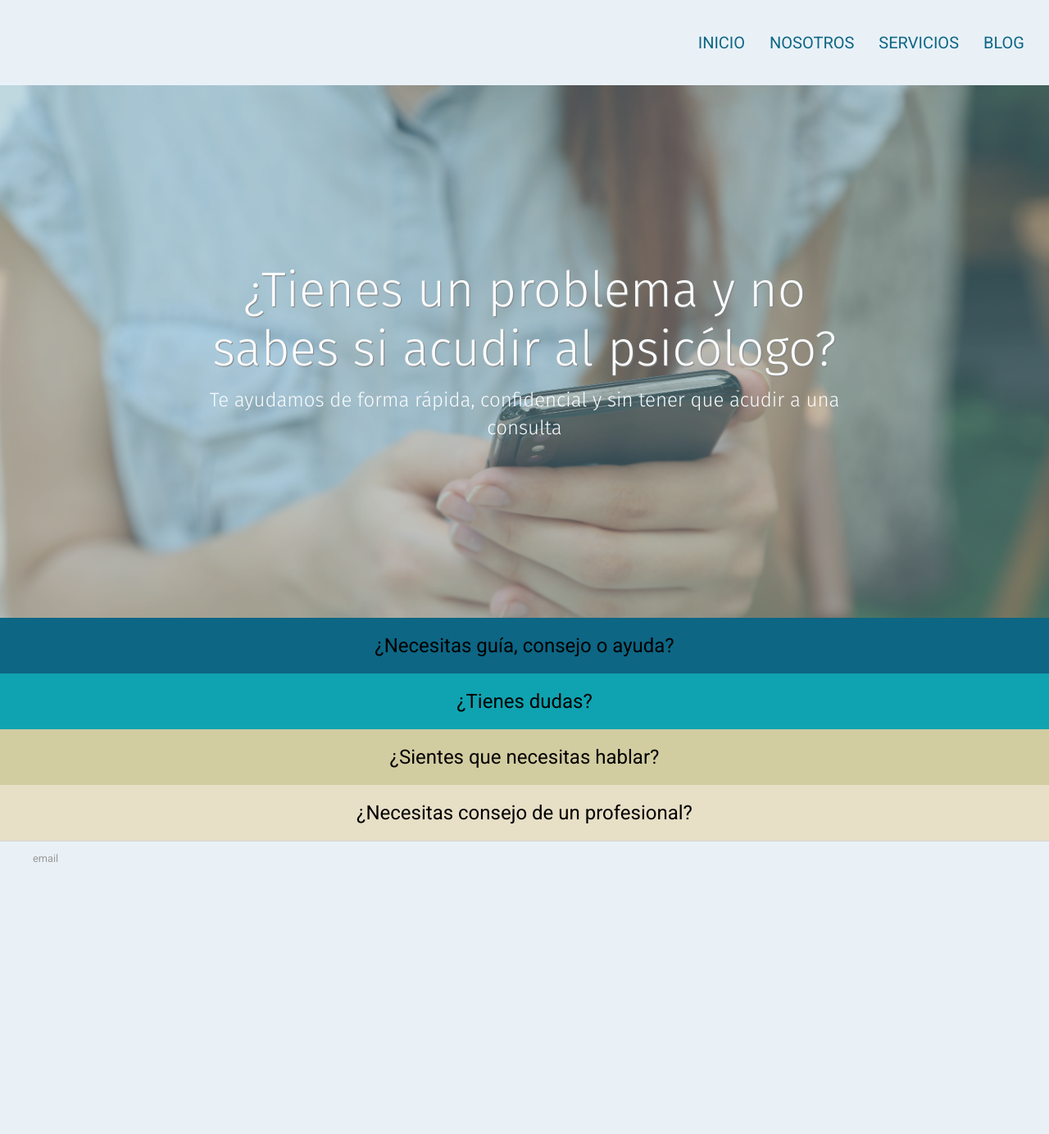
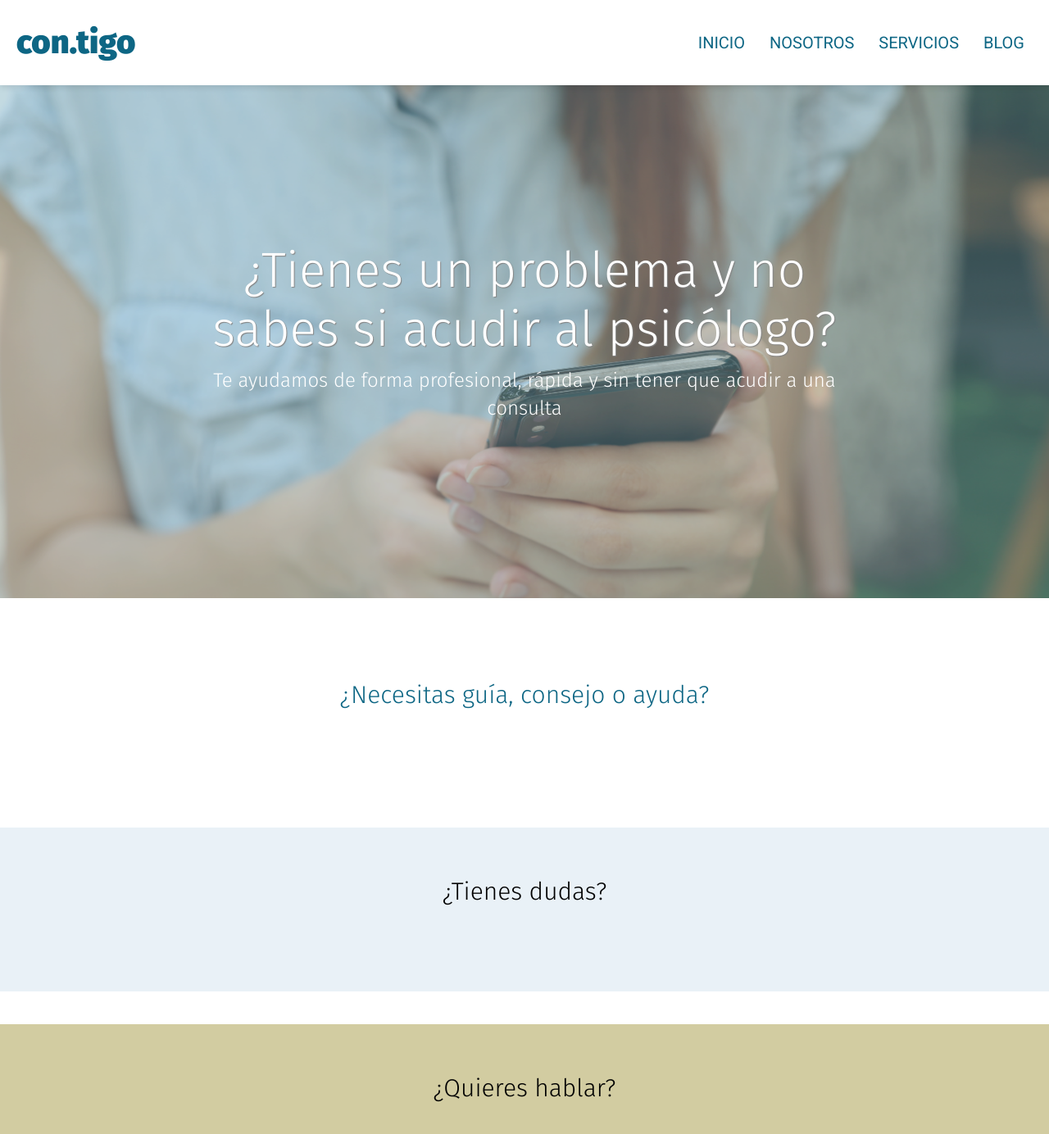
Before and after one commit to sukabal/sukabal.github.io, a Jekyll site: the page built from index.html, in a window 1280 px wide and 1400 px high. Shown: the top 1384 px of the window at 82% size. Built offline with Jekyll 4.4.1, drawn with Linux system fonts in a browser that asks for light colours; some of the changed text lies outside the part shown.

Commit message:
style: improvements in scss

```diff
--- a/_layouts/default.html
+++ b/_layouts/default.html
@@ -9,25 +9,26 @@
 </head>
 
 <body>
-  <nav>
+  <header class="header">
+    <span class="logo">con.tigo</span>
     <ul class="navbar">
       <li class="navbar__item"><a class="navbar__item-link" href="/">Inicio</a></li>
       <li class="navbar__item"><a class="navbar__item-link" href="/nosotros">Nosotros</a></li>
       <li class="navbar__item"><a class="navbar__item-link" href="/servicios">Servicios</a></li>
       <li class="navbar__item"><a class="navbar__item-link" href="/blog">Blog</a></li>
     </ul>
-  </nav>
+  </header>
 
   <div class="container">
 
     {{ content }}
 
-  </div><!-- /.container -->
-  <footer>
+  </div>
+  <!-- <footer>
     <ul>
       <li><a href="mailto:xxx@gmail.com">email</a></li>
     </ul>
-  </footer>
+  </footer> -->
 </body>
 
 </html>
--- a/css/main.scss
+++ b/css/main.scss
@@ -1,6 +1,6 @@
 ---
 ---
-@import url('https://fonts.googleapis.com/css?family=Fira+Sans:300,700|Roboto');
+@import url('https://fonts.googleapis.com/css?family=Fira+Sans:100,300,700,900|Roboto');
 
 /* Fonts */
 $font-family-base: 'Roboto', sans-serif;
@@ -17,22 +17,38 @@
 $grey-light-color: #E9F1F7;
 
 /* Utilities */
+// Background color
 .bg-primary { background-color: $primary-color; }
 .bg-secondary { background-color: $secondary-color; }
 .bg-accent { background-color: $accent-color; }
 .bg-accent-light { background-color: $accent-light-color; }
 .bg-grey { background-color: $grey-color; }
-.bg-light-rey { background-color: $grey-light-color; }
+.bg-light-grey { background-color: $grey-light-color; }
+.bg-white { background-color: $white-color; }
+
+// Color
+.color-primary { color: $primary-color; }
+.color-secondary { color: $secondary-color; }
+.color-accent { color: $accent-color; }
+.color-accent-light { color: $accent-light-color; }
+.color-grey { color: $grey-color; }
+.color-light-rey { color: $grey-light-color; }
+.color-white { color: $white-color; }
+
+
+$header-size: 20px;
+
 
 /* General */
 body {
   margin: 0;
   font-family: $font-family-base;
-  background-color: $grey-light-color;
+  background-color: $white-color;
 }
 
 .container {
   margin: 0;
+  padding-top: 80px;
 }
 
 .textContainer {
@@ -75,14 +91,19 @@
 
 /* */
 .band {
+  min-height: 200px;
+
   h2 {
-    margin: 0;
+    margin-top: 40px;
     margin-left: auto;
     margin-right: auto;
     padding: 20px;
     font-weight: 300;
     text-align: center;
-}
+    font-family: $font-family-title;
+    font-size: 30px;
+    padding-top: 60px;
+  }
 
   p {
     margin: 0;
@@ -90,8 +111,26 @@
   }
 }
 
+/* Navbar */
+.header {
+  display: flex;
+  justify-content: space-between;
+  align-items: center;
+  position: fixed;
+  z-index: 999;
+  width: 100%;
+  background-color: $white-color;
+  box-shadow: 0 3px 7px 0 rgba(0,0,0,.1);
+}
 
-/* Navbar */
+.logo {
+  padding-left: 20px;
+  font-family: $font-family-title;
+  font-weight: 900;
+  font-size: 40px;
+  color: $primary-color;
+}
+
 .navbar {
   display: flex;
   justify-content: flex-end;
@@ -99,8 +138,6 @@
   font-size: 20px;
   padding-top: 20px;
   padding-bottom: 20px;
-  background-color: $grey-light-color;
-
 }
 
 .navbar__item {
--- a/index.html
+++ b/index.html
@@ -5,33 +5,35 @@
 <div class="headerImage">
   <div class="textContainer">
     <h1 class="pageTitle">¿Tienes un problema y no sabes si acudir al psicólogo?</h1>
-    <p class="subtitle">Te ayudamos de forma rápida, confidencial y sin tener que acudir a una consulta</p>
+    <p class="subtitle">Te ayudamos de forma profesional, rápida y sin tener que acudir a una consulta</p>
   </div>
 </div>
 
-<!-- .bg-primary { background-color: $primary-color; }
-.bg-secondary { background-color: $secondary-color; }
-.bg-accent { background-color: $accent-color; }
-.bg-accent-light { background-color: $accent-light-color; }
-.bg-grey { background-color: $grey-color; }
-.bg-light-rey { background-color: $grey-light-color; } -->
 
-<section class="band bg-primary">
+<section class="band bg-white">
+  <h2 class="color-primary">¿Necesitas guía, consejo o ayuda?</h2>
+  <!-- <h2>¿Necesitas guía o ayuda ante un reto personal o profesional?</h2> -->
 
+  <!-- <p class="color-primary">
+    ¿Estás atravesando un momento de cambio en tu vida? En ocasiones...
+  </p> -->
 </section>
 
-<section class="band bg-primary">
-  <h2>¿Necesitas guía, consejo o ayuda?</h2>
-</section>
-
-<section class="band bg-secondary">
+<section class="band bg-light-grey">
   <h2>¿Tienes dudas?</h2>
+  <!-- <h2>¿Tienes dudas sobre una decisión importante en tu vida?</h2> -->
 </section>
 
 <section class="band bg-accent">
-  <h2>¿Sientes que necesitas hablar?</h2>
+  <h2>¿Quieres hablar?</h2>
+  <!-- <h2>¿Sientes que necesitas hablar y recibir asesoramiento de alguien imparcial y profesional?</h2> -->
 </section>
 
 <section class="band bg-accent-light">
-  <h2>¿Necesitas consejo de un profesional?</h2>
+  <h2>¿Te preocupa algo o alguien?</h2>
+  <!-- <h2>¿Necesitas consejo de un profesional sobre cómo manejarte en un relación?</h2> -->
 </section>
+
+<p>
+
+</p>
```
Also changed, not shown: media/logo.svg (added).
